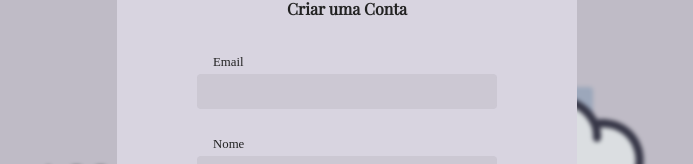
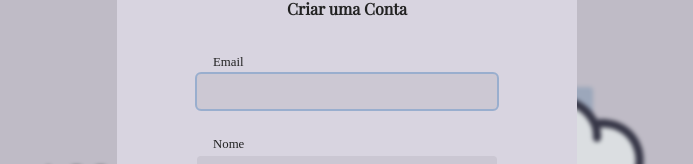
Before and after one commit to Rafael-Cesario/CookBook, a Next.js app in the folder frontend/: page / in a window 1280 px wide. Both pictures are taken after a click on the button "Criar uma conta". Shown: the part 175-339 px from the top of the page, without its empty margins (293-986 px from the left). Built offline with nearby package versions, Linux system fonts and the light colour scheme.

Commit message:
[ Feat ] Input focus

```diff
--- a/frontend/src/features/authentication/components/field.tsx
+++ b/frontend/src/features/authentication/components/field.tsx
@@ -12,10 +12,11 @@ interface IField {
 		onChange(value: string): void;
 		error: string;
 		value: string;
+		focus?: boolean;
 	};
 }
 
-export const Field = ({ props: { value, field, label, type, onChange, error } }: IField) => {
+export const Field = ({ props: { focus, value, field, label, type, onChange, error } }: IField) => {
 	const [showPassword, setShowPassword] = useState(false);
 	const errorClass = error ? "input-error" : "";
 	const passwordType = showPassword ? "text" : "password";
@@ -28,6 +29,7 @@ export const Field = ({ props: { value, field, label, type, onChange, error } }:
 
 			<div className={`input-area ${errorClass}`}>
 				<input
+					autoFocus={focus}
 					onChange={(e) => onChange(e.target.value)}
 					type={type === "password" ? passwordType : "text"}
 					id={field}
--- a/frontend/src/features/authentication/create-user-form.tsx
+++ b/frontend/src/features/authentication/create-user-form.tsx
@@ -87,6 +87,7 @@ export const CreateUserForm = () => {
 						type: "text",
 						error: dataErrors.email,
 						value: userData.email,
+						focus: true,
 					}}
 				/>
 
```
